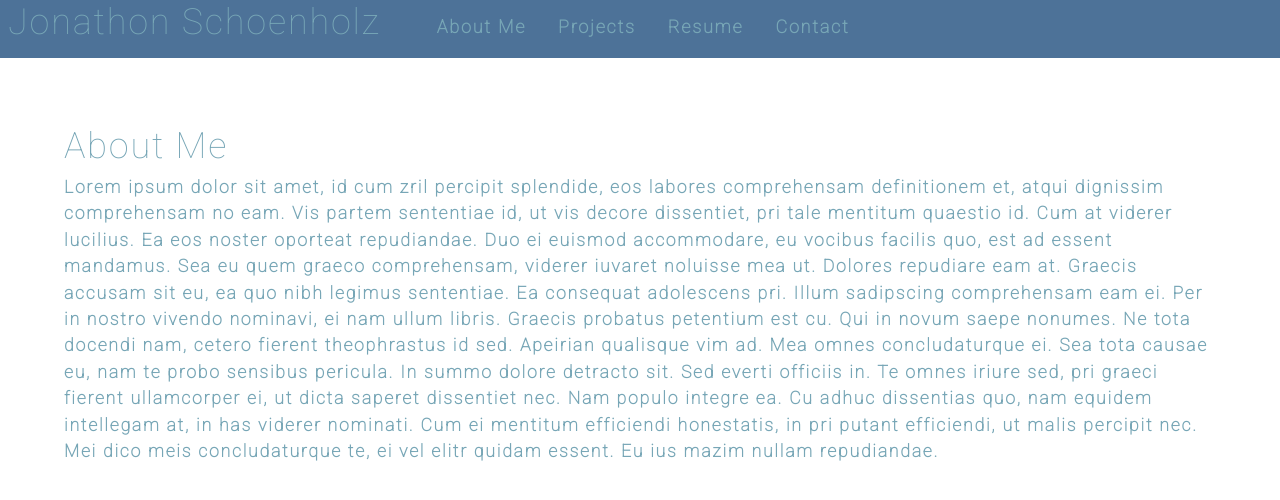
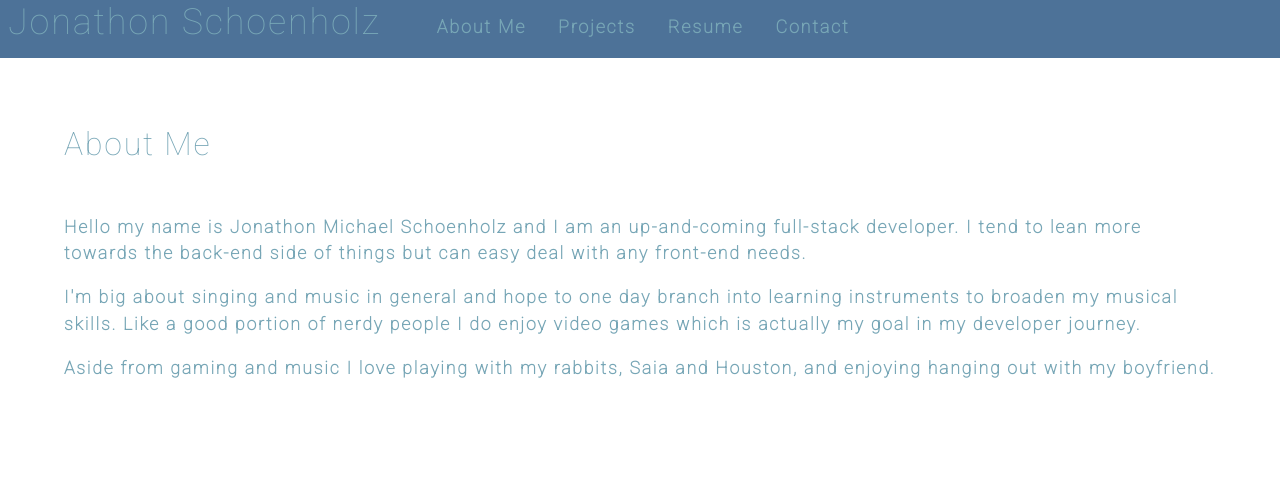
Before and after one commit to Synui/react-to-me, a React (Create React App) app: page / in a window 1280 px wide. Shown: the top 500 px of the page. Built offline with nearby package versions, Linux system fonts and the light colour scheme.

Commit message:
Basic about me updated

```diff
--- a/src/components/Pages/About/index.js
+++ b/src/components/Pages/About/index.js
@@ -3,13 +3,17 @@ import React from 'react';
 function About() {
     return (
         <section className='margin-ud-2'>
-            <h1>About Me</h1>
+            <h2>About Me</h2>
             <p>
-                Lorem ipsum dolor sit amet, id cum zril percipit splendide, eos labores comprehensam definitionem et, atqui dignissim comprehensam no eam. Vis partem sententiae id, ut vis decore dissentiet, pri tale mentitum quaestio id. Cum at viderer lucilius. Ea eos noster oporteat repudiandae.
-                Duo ei euismod accommodare, eu vocibus facilis quo, est ad essent mandamus. Sea eu quem graeco comprehensam, viderer iuvaret noluisse mea ut. Dolores repudiare eam at. Graecis accusam sit eu, ea quo nibh legimus sententiae.
-                Ea consequat adolescens pri. Illum sadipscing comprehensam eam ei. Per in nostro vivendo nominavi, ei nam ullum libris. Graecis probatus petentium est cu.
-                Qui in novum saepe nonumes. Ne tota docendi nam, cetero fierent theophrastus id sed. Apeirian qualisque vim ad. Mea omnes concludaturque ei. Sea tota causae eu, nam te probo sensibus pericula. In summo dolore detracto sit. Sed everti officiis in.
-                Te omnes iriure sed, pri graeci fierent ullamcorper ei, ut dicta saperet dissentiet nec. Nam populo integre ea. Cu adhuc dissentias quo, nam equidem intellegam at, in has viderer nominati. Cum ei mentitum efficiendi honestatis, in pri putant efficiendi, ut malis percipit nec. Mei dico meis concludaturque te, ei vel elitr quidam essent. Eu ius mazim nullam repudiandae.
+                Hello my name is Jonathon Michael Schoenholz and I am an up-and-coming full-stack developer.
+                I tend to lean more towards the back-end side of things but can easy deal with any front-end needs.
+            </p>
+            <p>
+                I'm big about singing and music in general and hope to one day branch into learning instruments to broaden my musical skills.
+                Like a good portion of nerdy people I do enjoy video games which is actually my goal in my developer journey.
+            </p>
+            <p>
+                Aside from gaming and music I love playing with my rabbits, Saia and Houston, and enjoying hanging out with my boyfriend.
             </p>
         </section>
     );
--- a/src/components/Pages/Projects/index.js
+++ b/src/components/Pages/Projects/index.js
@@ -29,7 +29,7 @@ function Projects() {
     ])
     return (
         <div>
-            <h1 className='project-title'>Projects</h1>
+            <h2 className='project-title'>Projects</h2>
             <div className='projects'>
                 {displayedProjects.map((project) => (
                     <div className='project-card' key={project.title}>
--- a/src/index.css
+++ b/src/index.css
@@ -66,6 +66,7 @@ h1 {
 
 h2 {
   font-size: 2rem;
+  margin-bottom: 50px;
 }
 
 h3 {
@@ -283,10 +284,6 @@ a {
 }
 
 /* Projects */
-.project-title {
-  margin-bottom: 50px;
-}
-
 .project-card {
     margin-bottom: 60px;
     border-bottom: var(--fourth) solid 4px;
@@ -304,7 +301,6 @@ a {
 }
 
 .link-icon {
-  border-radius: 50%;
   padding: 0 15px;
 }
 
```
